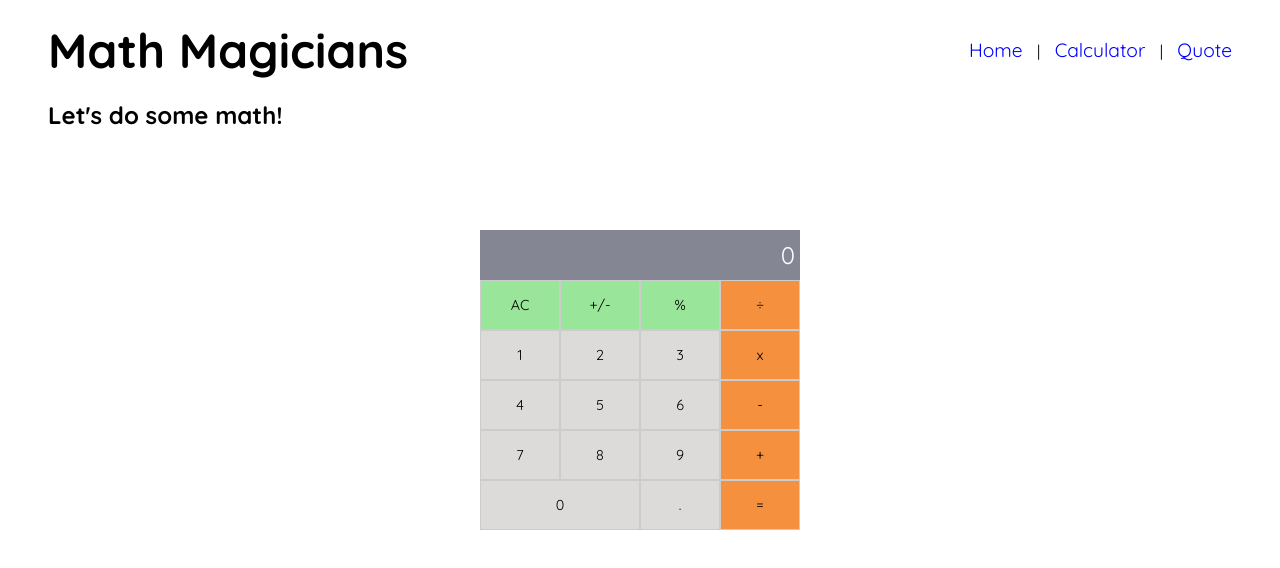
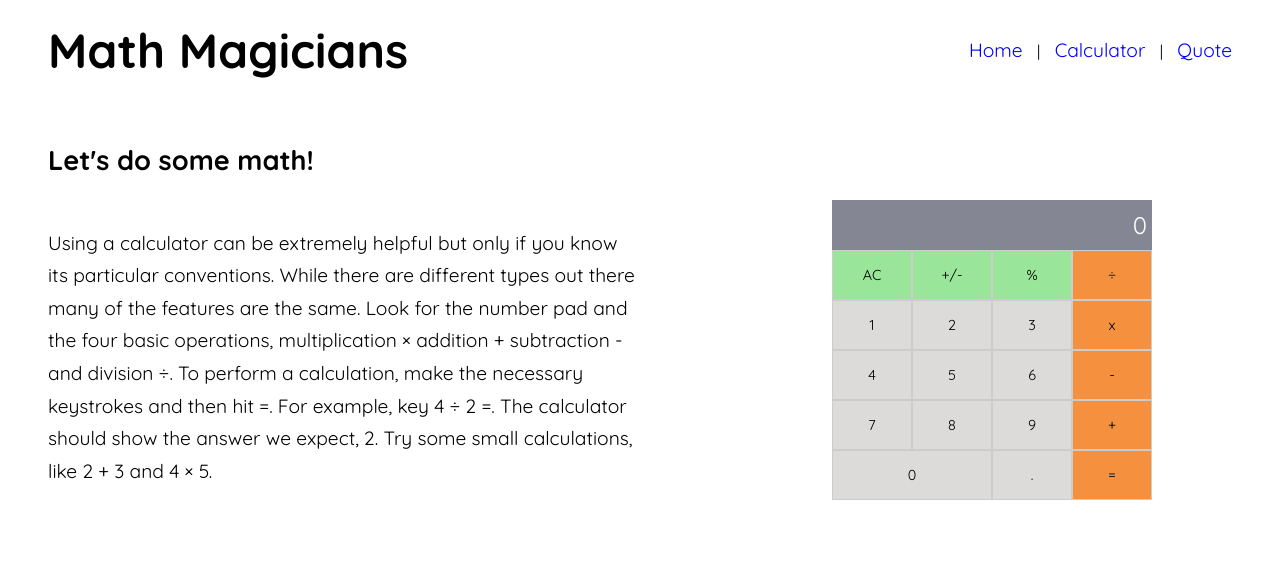
Before and after one commit to IbrohimRasulov/math-magicians, a React (Create React App) app: page /calculator in a window 1280 px wide. Shown: the top 568 px of the page. Built offline with nearby package versions, Linux system fonts and the light colour scheme.

Commit message:
Style home component

```diff
--- a/src/components/Calculator.js
+++ b/src/components/Calculator.js
@@ -16,6 +16,7 @@ const Calculator = () => {
     <div className="calculator">
       <div className="calculator-title">
         <h2>Let's do some math!</h2>
+        <p>Using a calculator can be extremely helpful but only if you know its particular conventions. While there are different types out there many of the features are the same. Look for the number pad and the four basic operations, multiplication × addition + subtraction - and division ÷. To perform a calculation, make the necessary keystrokes and then hit =. For example, key 4 ÷ 2 =. The calculator should show the answer we expect, 2. Try some small calculations, like 2 + 3 and 4 × 5.</p>
       </div>
       <div className="calculator-grid">
         <div className="output-box">
--- a/src/index.css
+++ b/src/index.css
@@ -9,15 +9,36 @@
   margin: 20px 40px;
 }
 
+.content {
+  padding-top: 40px;
+}
+
+.content h2 {
+  font-size: 1.7rem;
+  margin-bottom: 30px;
+}
+
 /*! Calculator */
 
 .calculator-grid {
   width: 320px;
   height: 300px;
-  margin: 100px auto;
+  margin: 80px;
   display: grid;
   grid-template-columns: repeat(4, 1fr);
   grid-template-rows: repeat(6, 1fr);
+  float: right;
+}
+
+.calculator-title {
+  width: 50%;
+  display: inline-block;
+}
+
+.calculator-title p {
+  font-size: 1.2rem;
+  line-height: 1.7;
+  padding-top: 20px;
 }
 
 .output-box {
@@ -92,4 +113,10 @@
 
 /*! Home */
 
+.home p {
+  font-size: 1.2rem;
+  padding-top: 20px;
+}
+
+
 /*! Quote */
```
